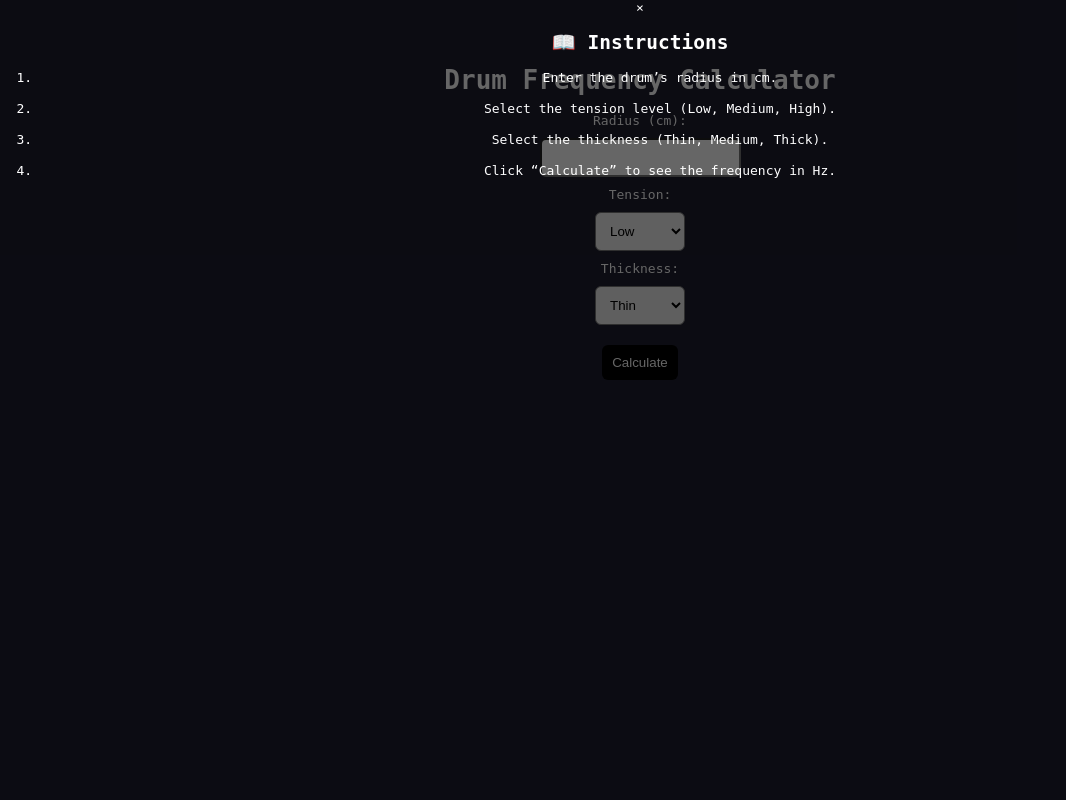
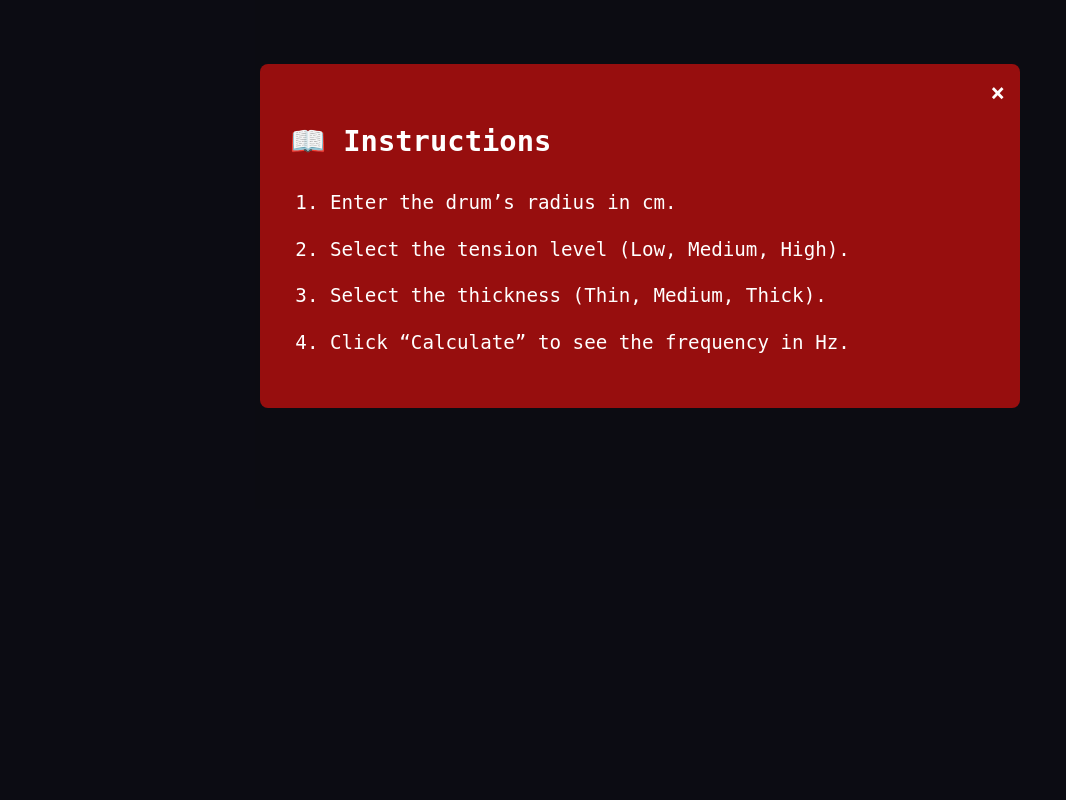
Before and after one commit to TanavBhuraria/DrumFrequencyCalculator, a Flask app: page /calculator in a window 1280 px wide. Shown: the whole page, without its empty margins (0-1066 px from the left). Run offline with Flask 3, Linux system fonts and the light colour scheme.

Commit message:
popup fix 4

```diff
--- a/templates/calculator.html
+++ b/templates/calculator.html
@@ -5,7 +5,6 @@
 
   <meta charset="UTF-8">
   <meta name="viewport" content="width=device-width, initial-scale=1.0">
-
 
   <link rel="apple-touch-icon" sizes="180x180" href="{{ url_for('static', filename='apple-touch-icon.png') }}">
   <link rel="icon" type="image/png" sizes="32x32" href="{{ url_for('static', filename='favicon-32x32.png') }}">
@@ -38,9 +37,6 @@
       background-color: rgb(0, 0, 0);
     }
 
-
-
-
     .modal {
       display: block;
       position: fixed;
@@ -53,25 +49,23 @@
       background-color: rgba(0,0,0,0.6);
     }
 
-  ..modal-content {
+    .modal-content {
       background-color: #970e0e;
-      margin: 5% auto; /* less top margin, pops up more */
-     padding: 30px;   /* more breathing room inside */
+      margin: 5% auto; /* pops up more */
+      padding: 30px;   /* breathing room */
       border-radius: 8px;
       width: 90%;      /* bigger width */
-     max-width: 700px; /* bigger max width */
+      max-width: 700px; /* max width */
       animation: fadeIn 0.4s ease;
-     color: white;    /* make sure text stays visible */
+      color: white;
       font-size: 1.2rem; /* bigger text */
-     line-height: 1.6;  /* more space between lines */
-     position: relative; /* for close button positioning */
-
+      line-height: 1.6;  /* spacing */
+      position: relative; /* for close button */
+      text-align: left; /* better for reading lists */
     }
 
     .modal-content ol li {
-     margin-bottom: 1rem; /* space between list items */
-}
-
+      margin-bottom: 1rem; /* space between items */
     }
 
     .close {
@@ -81,7 +75,7 @@
       font-size: 24px;
       font-weight: bold;
       cursor: pointer;
-}
+      color: white;
     }
 
     @keyframes fadeIn {
@@ -92,7 +86,7 @@
 </head>
 <body>
 
-  <h1> Drum Frequency Calculator</h1>
+  <h1>Drum Frequency Calculator</h1>
 
   <div id="instructionsModal" class="modal">
     <div class="modal-content">
```
Lines whose indentation alone changed are shown as unchanged.
